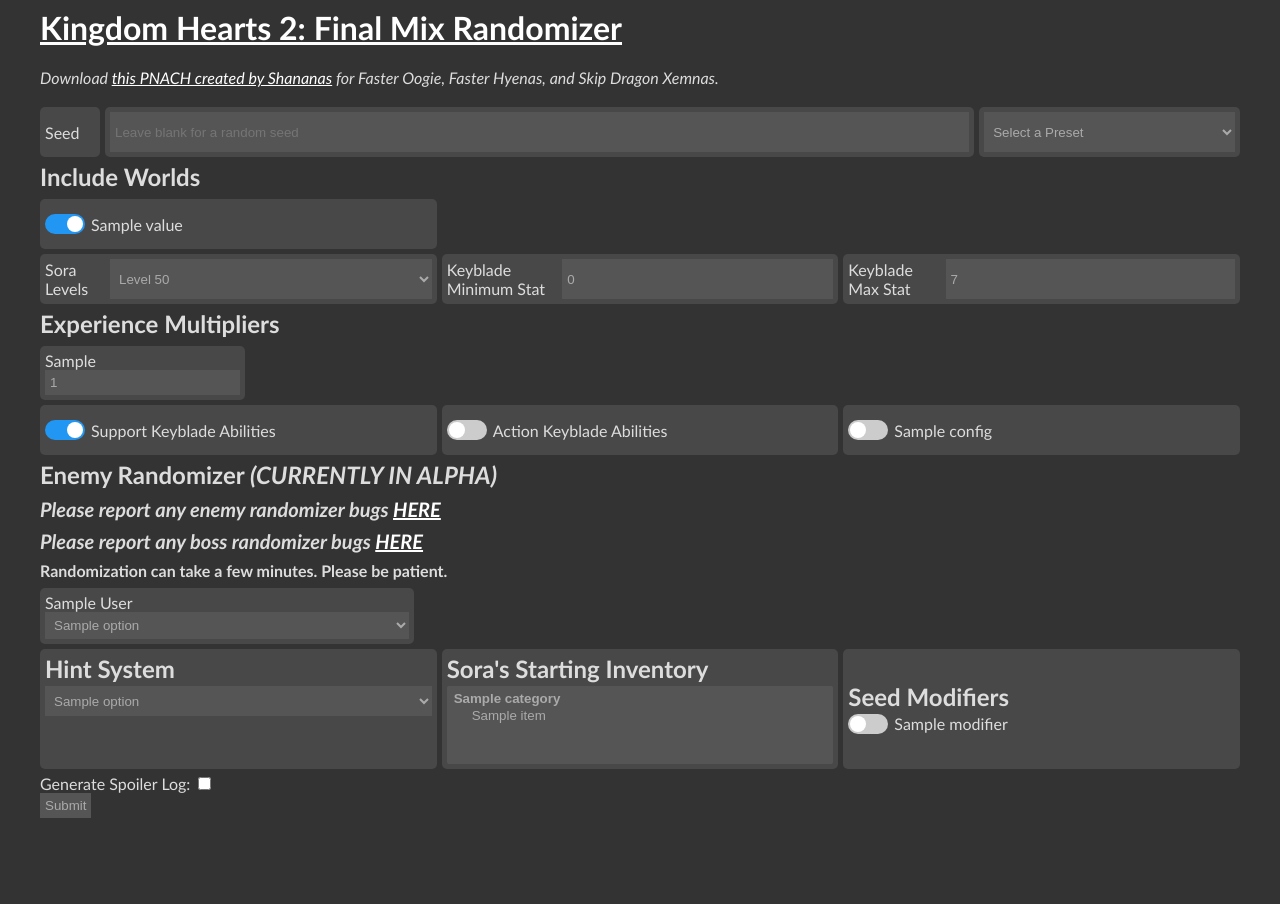
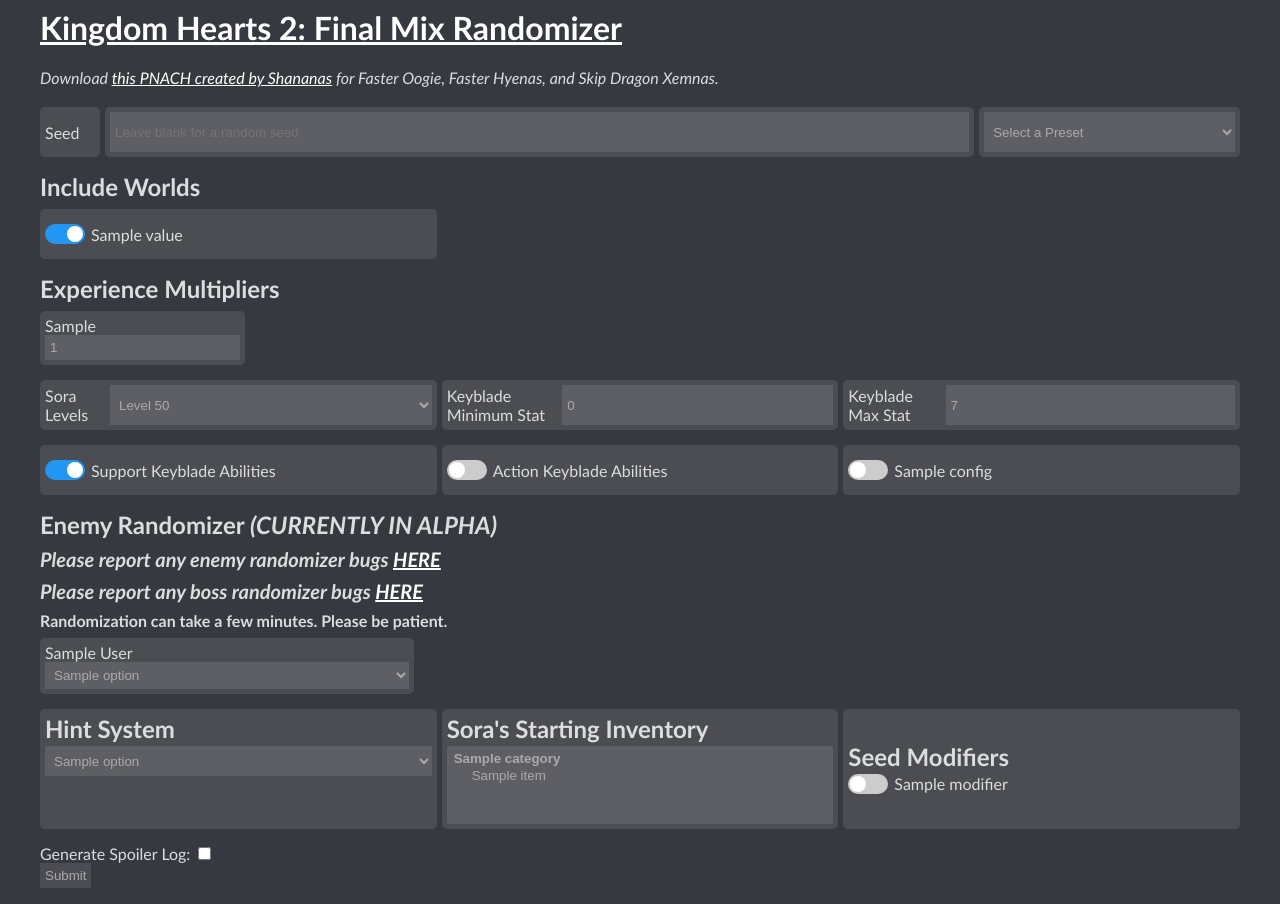
Before and after one commit to tommadness/KH2Randomizer, a Flask app: template templates/index.jinja in a window 1280 px wide. Before the commit the page ends 818 px from the top, so only its background shows below. Run offline with Flask 2, Linux system fonts and the light colour scheme; the template is opened without the code that fills it: most values are stand-ins (such as "Sample title", 1, 10 or a date in 2020); parts of the project's set-up code (start-up, migrations or seed data) failed here and were passed over; some libraries are stand-ins or nearby versions.

Commit message:
Better looking colors

```diff
--- a/static/css/style.css
+++ b/static/css/style.css
@@ -1,13 +1,13 @@
 body {
   font-family: 'Gill Sans', 'Gill Sans MT', Calibri, 'Trebuchet MS', sans-serif;
-  color: #ddd;
-  background-color: #333;
+  color: #dcddde;
+  background-color: #36393f;
   margin-left: 40px;
   margin-right: 40px;
 }
 
 select, input {
-  background-color: #555;
+  background-color: rgba(255, 255, 255, 0.1);
   color: #aaa;
   border: none;
   padding: 5px;
@@ -24,8 +24,8 @@ a {
       grid-template-columns: repeat(auto-fit, minmax(300px, 1fr));
   place-content: stretch;
   grid-gap: 5px;
-  margin-top: 5px;
-  margin-bottom: 5px;
+  margin-top: 15px;
+  margin-bottom: 15px;
 }
 
 .container > div {
--- a/static/css/style.scss
+++ b/static/css/style.scss
@@ -1,13 +1,13 @@
 body {
     font-family:'Gill Sans', 'Gill Sans MT', Calibri, 'Trebuchet MS', sans-serif;
-    color: #ddd;
-    background-color: #333;
+    color: #dcddde;
+    background-color: #36393f;
     margin-left: 40px;
     margin-right: 40px;
 }
 
 select, input {
-    background-color: #555;
+    background-color: rgba(255,255,255,0.1);
     color: #aaa;
     border: none;
     padding: 5px;
@@ -22,8 +22,8 @@ a {
     grid-template-columns: repeat(auto-fit,minmax(300px,1fr));
     place-content: stretch;
     grid-gap: 5px;
-    margin-top: 5px;
-    margin-bottom: 5px;
+    margin-top: 15px;
+    margin-bottom: 15px;
 
     > div {
         display: flex;
--- a/templates/index.jinja
+++ b/templates/index.jinja
@@ -23,6 +23,14 @@
             </div>
         {% endfor %}
         </div>
+
+    <div class="container exp">
+    <h4>Experience Multipliers</h4>
+        {% for expType in expTypes %}
+        <div class="vertical"><span>{{expType}}</span><input step="0.5" min="1" max="10" value="1" required type="number" name="{{expType}}Exp"></div>
+        {% endfor %}
+    </div>
+
     <div class="container">
         <div>
             <span class="textboxLabel">Sora Levels</span>
@@ -35,12 +43,7 @@
         <div><span>Keyblade Minimum Stat</span><input min="0" max="10" value="0" required type="number" name="keybladeMinStat"></div>
         <div><span>Keyblade Max Stat</span><input min="1" max="10" value="7" required type="number" name="keybladeMaxStat"></div>
     </div>
-    <div class="container exp">
-    <h4>Experience Multipliers</h4>
-        {% for expType in expTypes %}
-        <div class="vertical"><span>{{expType}}</span><input step="0.5" min="1" max="10" value="1" required type="number" name="{{expType}}Exp"></div>
-        {% endfor %}
-    </div>
+
     <div class="container">
         <div>
             <label class="switch"><input type="checkbox" id="{{keybladeAbilities[0]}}" value="{{keybladeAbilities[0]}}" name="keybladeAbilities" checked><span class="slider round"></label><label for="{{keybladeAbilities[0]}}">Support Keyblade Abilities</label>
```
Also changed, not shown: 1 other file.
